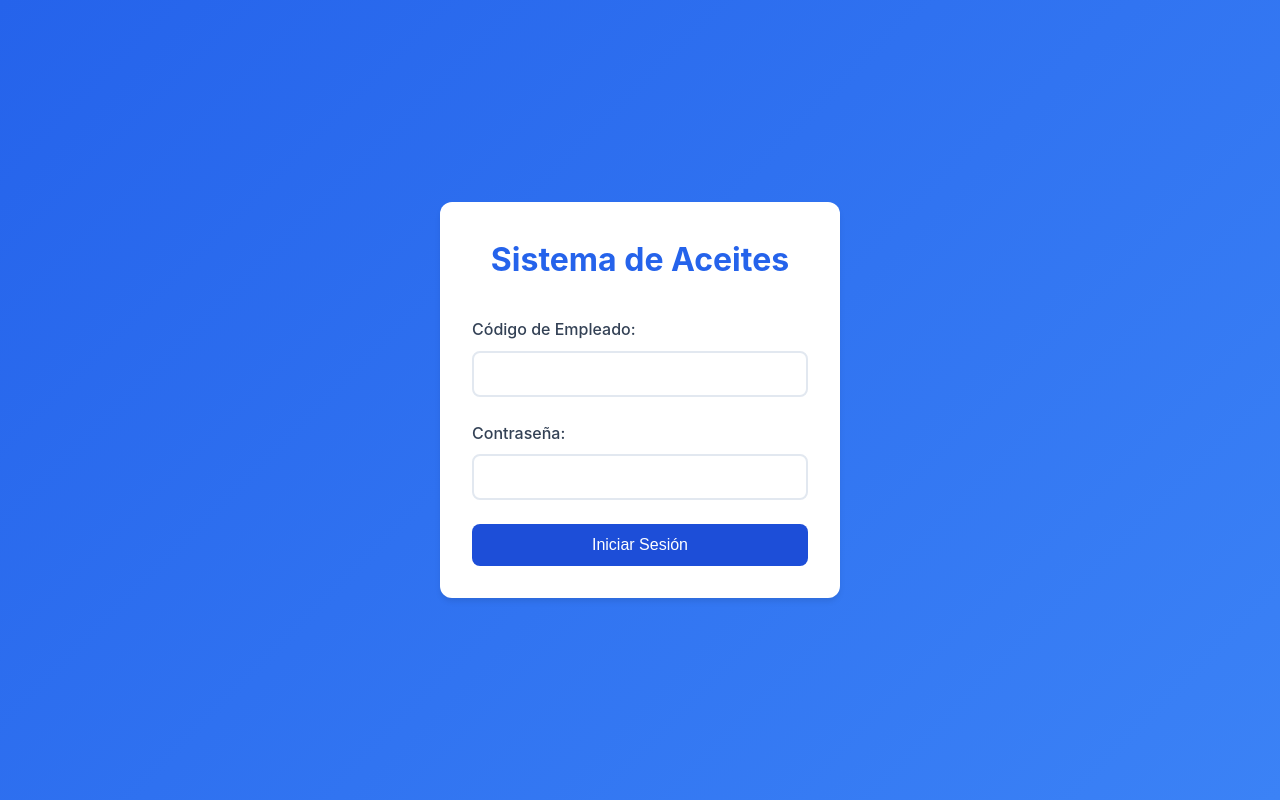
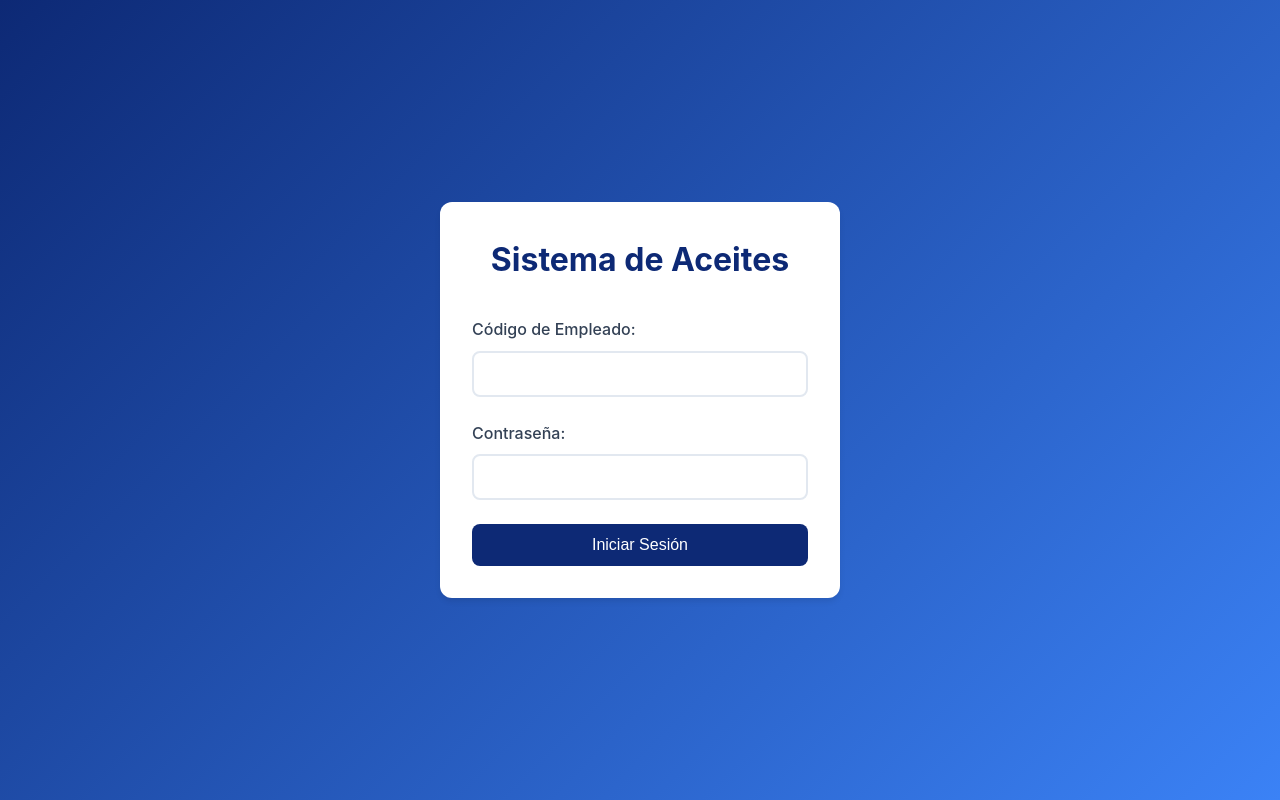
Before and after one commit to RodrigoBG1/inventario, a website: page frontend/index.html in a window 1280 px wide. In both pictures the pointer is over the button "Iniciar Sesión". Drawn offline with Linux system fonts and the light colour scheme; no server answers.

Commit message:
Update style.css

```diff
--- a/frontend/css/style.css
+++ b/frontend/css/style.css
@@ -1,6 +1,6 @@
 /* Variables CSS */
 :root {
-    --primary-color: #2563eb;
+    --primary-color: #0d2975;
     --secondary-color: #64748b;
     --success-color: #059669;
     --danger-color: #dc2626;
@@ -90,7 +90,7 @@ body {
 }
 
 .btn-login:hover {
-    background: #1d4ed8;
+    background: #0d2975;
 }
 
 .error-message {
@@ -189,7 +189,7 @@ body {
 }
 
 .btn-primary:hover {
-    background: #1d4ed8;
+    background: #0d2975;
 }
 
 .btn-success {
```
